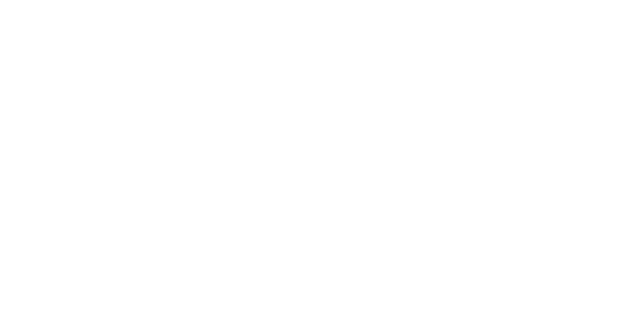
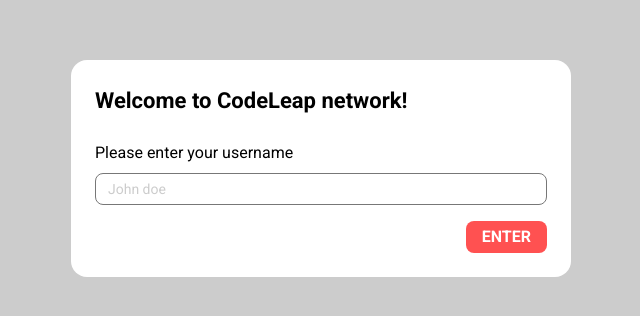
Before and after one commit to vinicius-santos-dev/codeleap-test, a React (Vite) app: page / in a window 1280 px wide. Shown: the part 232-548 px from the top of the page, without its empty margins (319-959 px from the left). Built offline with nearby package versions, Linux system fonts and the light colour scheme.

Commit message:
feat(components): create Button, Input, Modal base components; create Signup Modal

```diff
--- a/index.html
+++ b/index.html
@@ -1,9 +1,15 @@
-<!doctype html>
+<!DOCTYPE html>
 <html lang="en">
   <head>
     <meta charset="UTF-8" />
     <link rel="icon" type="image/svg+xml" href="/vite.svg" />
     <meta name="viewport" content="width=device-width, initial-scale=1.0" />
+    <link rel="preconnect" href="https://fonts.googleapis.com" />
+    <link rel="preconnect" href="https://fonts.gstatic.com" crossorigin />
+    <link
+      href="https://fonts.googleapis.com/css2?family=Roboto:ital,wght@0,100..900;1,100..900&family=Rubik:ital,wght@0,300..900;1,300..900&display=swap"
+      rel="stylesheet"
+    />
     <title>CodeLeap Test</title>
   </head>
   <body>
--- a/package.json
+++ b/package.json
@@ -13,6 +13,7 @@
     "@tailwindcss/vite": "^4.1.8",
     "react": "^19.1.0",
     "react-dom": "^19.1.0",
+    "tailwind-merge": "^3.3.0",
     "tailwindcss": "^4.1.8"
   },
   "devDependencies": {
--- a/src/App.tsx
+++ b/src/App.tsx
@@ -1,7 +1,10 @@
+import SignupModal from "./features/auth/SignupModal"
+
 function App() {
 
   return (
     <>
+      <SignupModal />
     </>
   )
 }
--- /dev/null
+++ b/src/components/Button.tsx
@@ -0,0 +1,39 @@
+import type { ButtonHTMLAttributes } from "react";
+import { twMerge } from "tailwind-merge";
+
+type ButtonVariant = "primary" | "secondary" | "outline" | "destructive";
+
+interface ButtonProps extends ButtonHTMLAttributes<HTMLButtonElement> {
+  variant?: ButtonVariant;
+}
+
+const variantStyles: Record<ButtonVariant, string> = {
+  primary: "bg-primary hover:bg-[#5f7ed8]",
+  secondary: "bg-secondary hover:bg-[#3ca653]",
+  destructive: "bg-tertiary hover:bg-[#c53030]",
+  outline: "bg-white border border-[#999999] text-black hover:bg-gray-100"
+};
+
+const Button = ({
+  children,
+  className,
+  variant = "primary",
+  disabled = false,
+  ...props
+}: ButtonProps) => {
+  return (
+    <button
+      className={twMerge(
+        "h-8 rounded-lg px-4 flex text-white items-center justify-center font-bold hover:cursor-pointer transition duration-300",
+        variantStyles[variant],
+        className,
+        disabled ? "cursor-not-allowed opacity-70" : ""
+      )}
+      {...props}
+    >
+      {children}
+    </button>
+  );
+};
+
+export default Button;
--- /dev/null
+++ b/src/components/Input.tsx
@@ -0,0 +1,22 @@
+import type { InputHTMLAttributes } from "react";
+
+interface InputProps extends InputHTMLAttributes<HTMLInputElement> {
+  label: string;
+  id: string;
+}
+
+const Input = ({ label, id, ...props }: InputProps) => {
+  return (
+    <div className="flex flex-col gap-2">
+      <label htmlFor={id}> {label} </label>
+
+      <input
+        id={id}
+        className={`h-8 rounded-lg px-3 py-2 border border-[#777777] text-sm placeholder:text-[#CCCCCC] placeholder:text-sm focus:outline-none`}
+        {...props}
+      />
+    </div>
+  );
+};
+
+export default Input;
--- /dev/null
+++ b/src/components/Modal.tsx
@@ -0,0 +1,16 @@
+type ModalProps = {
+  isOpen: boolean;
+  children: React.ReactNode;
+};
+
+const Modal = ({ isOpen, children }: ModalProps) => {
+  if (!isOpen) return null;
+
+  return (
+    <div className="bg-black/20 fixed inset-0 z-10 flex items-center justify-center">
+      <div className="rounded-2xl p-6 bg-white min-w-[500px]">{children}</div>
+    </div>
+  );
+};
+
+export default Modal;
--- /dev/null
+++ b/src/features/auth/SignupModal.tsx
@@ -0,0 +1,31 @@
+import { useState } from "react";
+import Button from "../../components/Button";
+import Input from "../../components/Input";
+import Modal from "../../components/Modal";
+const SignupModal = () => {
+  const [userName, setUserName] = useState("");
+
+  return (
+    <Modal isOpen={true}>
+      <h1 className="font-bold text-[22px] mb-6">
+        Welcome to CodeLeap network!
+      </h1>
+
+      <form>
+        <Input
+          label="Please enter your username"
+          id="username"
+          placeholder="John doe"
+          value={userName}
+          onChange={(e) => setUserName(e.target.value)}
+          required
+        />
+        <div className="flex justify-end mt-4">
+          <Button type="submit" variant="destructive">ENTER</Button>
+        </div>
+      </form>
+    </Modal>
+  );
+};
+
+export default SignupModal;
--- a/src/index.css
+++ b/src/index.css
@@ -1 +1,25 @@
 @import "tailwindcss";
+
+:root {
+  --primary-color: #7695ec;
+  --secondary-color: #47b960;
+  --tertiary-color: #ff5151;
+}
+
+html {
+  font-family: "Roboto", sans-serif;
+}
+
+@layer utilities {
+  .bg-primary {
+    background-color: var(--primary-color);
+  }
+
+  .bg-secondary {
+    background-color: var(--secondary-color);
+  }
+
+  .bg-tertiary {
+    background-color: var(--tertiary-color);
+  }
+}
```
Also changed, not shown: 1 other file (tests, documents, lock files or other folders).
